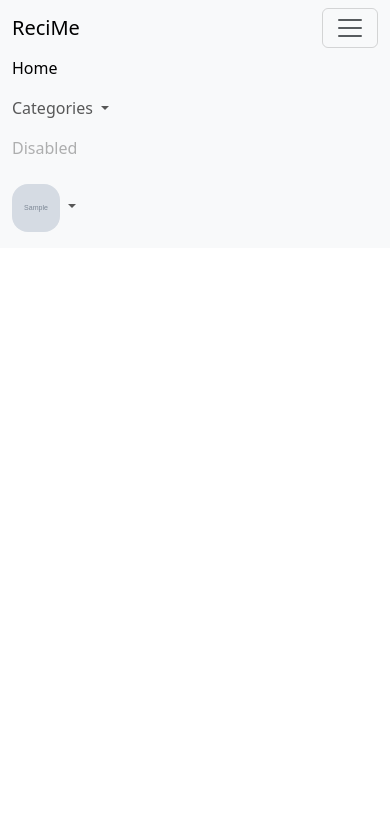
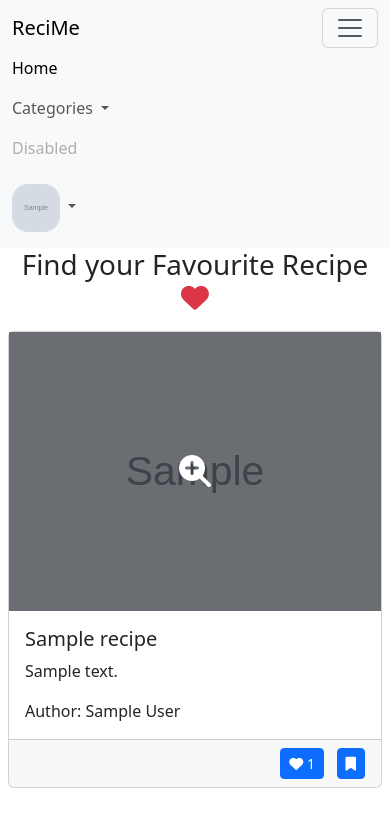
Before and after one commit to shaheem-pp/CSD4523-project, a Django app: page / in a window 390 px wide, after a click that opens the changed part. Shown: the top 827 px of the page. Run offline with Django 5.2, Linux system fonts and the light colour scheme; a user stored in the database is signed in; tables that the repository leaves empty hold one stand-in row (values such as "Sample post"); grey boxes marked "Sample" are stand-in pictures; some libraries are stand-ins or nearby versions.

Commit message:
button toggle | 403 eerror to fix

```diff
--- a/appRecipe/views.py
+++ b/appRecipe/views.py
@@ -1,12 +1,32 @@
 from django.shortcuts import render
-
-from appRecipe.models import Category
+from django.db.models import Count
+from appRecipe.models import Category, Recipe
+from appUser.models import Like, Bookmark
+from django.contrib.auth.decorators import login_required
 
 
 # Create your views here.
-
-
 def home(request):
     categories = Category.objects.filter(is_deleted=False)
-    context = {"title": "Recime | The Recipe App", "categories": categories}
+    recipes = Recipe.objects.filter(is_deleted=False).annotate(like_count=Count("like"))
+    if request.user.is_authenticated:
+        liked_recipes = Like.objects.filter(user=request.user).values_list(
+            "recipe", flat=True
+        )
+        bookmarked_recipes = Bookmark.objects.filter(user=request.user).values_list(
+            "recipe", flat=True
+        )
+        for recipe in recipes:
+            recipe.is_liked = recipe.id in liked_recipes
+            recipe.is_bookmarked = recipe.id in bookmarked_recipes
+    else:
+        for recipe in recipes:
+            recipe.is_liked = False
+            recipe.is_bookmarked = False
+
+    context = {
+        "title": "Recime | The Recipe App",
+        "categories": categories,
+        "recipes": recipes,
+    }
     return render(request, "appRecipe/home.html", context=context)
--- a/appUser/urls.py
+++ b/appUser/urls.py
@@ -1,7 +1,8 @@
 from django.urls import path
 
-from appUser.views import home
+from appUser import views
 
 urlpatterns = [
-    path("", home, name="home"),
+    path("/toggle_like/", views.toggle_like, name="toggle_like"),
+    path("/toggle_bookmark/", views.toggle_bookmark, name="toggle_bookmark"),
 ]
--- a/assets/css/custom.css
+++ b/assets/css/custom.css
@@ -4,3 +4,21 @@
     left: 50%;
     transform: translate(-50%, -50%);
 }
+
+.two-lines {
+    display: -webkit-box;
+    -webkit-line-clamp: 2;
+    -webkit-box-orient: vertical;
+    overflow: hidden;
+    text-overflow: ellipsis;
+    text-align: justify;
+}
+
+.three-lines {
+    display: -webkit-box;
+    -webkit-line-clamp: 3;
+    -webkit-box-orient: vertical;
+    overflow: hidden;
+    text-overflow: ellipsis;
+    text-align: justify;
+}
--- a/templates/appRecipe/home.html
+++ b/templates/appRecipe/home.html
@@ -2,12 +2,158 @@
 {% load static %}
 
 {% block style %}
+	<style>
+        .image-container {
+            position: relative;
+            display: inline-block;
+        }
 
+        .card-img-top {
+            width: 100%;
+            transition: transform 0.3s ease; /* For scaling effect */
+        }
+
+        .overlay {
+            position: absolute;
+            top: 0;
+            left: 0;
+            width: 100%;
+            height: 100%;
+            background-color: rgba(0, 0, 0, 0.5); /* Transparent black overlay */
+            display: flex;
+            justify-content: center;
+            align-items: center;
+            opacity: 1; /* Overlay is visible by default */
+            transition: opacity 0.3s ease; /* For fading effect */
+        }
+
+        .overlay i {
+            color: white; /* Icon color */
+            font-size: 2rem; /* Icon size */
+            transition: opacity 0.3s ease;
+        }
+
+        .image-container:hover .card-img-top {
+            transform: scale(1.02); /* Image scales up */
+        }
+
+        .image-container:hover .overlay {
+            opacity: 0; /* Overlay disappears on hover */
+        }
+	</style>
 {% endblock style %}
 
 
+{% block content %}
+	<div class="container">
+		<h1 class="display-6 text-center">Find your Favourite Recipe<span class="text-danger"><i
+				class="fa-solid fa-heart"></i></span></h1>
+		<div class="row">
+			{% for recipe in recipes %}
+				<div class="col col-md-3 p-2">
+					<div class="card">
+						<a href="#">
+							<div class="image-container">
+								<img src="{{ recipe.image.url }}" class="card-img-top" alt="recipe_image">
+								<div class="overlay">
+									<i class="fas fa-search-plus"></i> <!-- FontAwesome icon -->
+								</div>
+							</div>
+						</a>
+						<div class="card-body">
+							<h5 class="card-title">{{ recipe.name }}</h5>
+							<p class="card-text three-lines">{{ recipe.about }}</p>
+							<p class="card-text">Author: {{ recipe.author }}</p>
+						</div>
+						<div class="card-footer text-end">
+							<div>
+								{% if user.is_authenticated %}
+									{% if recipe.is_liked %}
+										<a
+												href="javascript:void(0);" class="btn btn-sm btn-primary like-btn"
+												data-recipe-id="{{ recipe.id }}">
+											<i class="fa-solid fa-heart"></i> {{ recipe.like_count }}
+										</a>
+									{% else %}
+										<a
+												href="javascript:void(0);"
+												class="btn btn-sm btn-outline-primary like-btn"
+												data-recipe-id="{{ recipe.id }}">
+											<i class="fa-regular fa-heart"></i> {{ recipe.like_count }}
+										</a>
+									{% endif %}
+									&nbsp;
+									{% if recipe.is_bookmarked %}
+										<a
+												href="javascript:void(0);" class="btn btn-sm btn-primary bookmark-btn"
+												data-recipe-id="{{ recipe.id }}">
+											<i class="fa-solid fa-bookmark"></i>
+										</a>
+									{% else %}
+										<a
+												href="javascript:void(0);"
+												class="btn btn-sm btn-outline-primary bookmark-btn"
+												data-recipe-id="{{ recipe.id }}">
+											<i class="fa-regular fa-bookmark"></i>
+										</a>
+									{% endif %}
+								{% else %}
+									<i class="fa-regular fa-heart"></i> {{ recipe.like_count }}
+								{% endif %}
 
-{% block content %}
+							</div>
+						</div>
+					</div>
+				</div>
+			{% endfor %}
+		</div>
+	</div>
+{% endblock content %}
 
+{% block script %}
+	<script>
+        $(document).ready(function () {
+            // Like button click event
+            $('.like-btn').click(function () {
+                console.log(".like-btn called");
+                var recipeId = $(this).data('recipe-id');
+                var likeButton = $(this);
 
-{% endblock content %}
+                $.ajax({
+                    url: '/user/toggle_like/',
+                    type: 'POST',
+                    data: {
+                        'recipe_id': recipeId,
+                        'csrfmiddlewaretoken': $('input[name="csrfmiddlewaretoken"]').val()
+                    },
+                    success: function (response) {
+                        // Toggle the like icon and update the like count
+                        likeButton.find('i').toggleClass('fa-solid fa-heart fa-regular fa-heart');
+                        likeButton.html('<i class="fa' + (response.liked ? ' solid' : ' regular') + ' fa-heart"></i> ' + response.like_count);
+                    }
+                });
+            });
+
+            // Bookmark button click event
+            $('.bookmark-btn').click(function () {
+                console.log(".bookmark-btn called");
+                var recipeId = $(this).data('recipe-id');
+                var bookmarkButton = $(this);
+
+                $.ajax({
+                    url: '/user/toggle_bookmark/',
+                    type: 'POST',
+                    data: {
+                        'recipe_id': recipeId,
+                        'csrfmiddlewaretoken': $('input[name="csrfmiddlewaretoken"]').val()
+                    },
+                    success: function (response) {
+                        // Toggle the bookmark icon
+                        bookmarkButton.find('i').toggleClass('fa-solid fa-bookmark fa-regular fa-bookmark');
+                    }
+                });
+            });
+        });
+
+	</script>
+{% endblock script %}
--- a/templates/base.html
+++ b/templates/base.html
@@ -71,7 +71,12 @@
 					</a>
 					<ul class="dropdown-menu dropdown-menu-end" style="max-width: 100vw; overflow-x: hidden;">
 						{% if user.is_authenticated %}
-							<li><a class="dropdown-item"><i class="fa-solid fa-gear"></i> Settings</a></li>
+							<li><a class="dropdown-item" href="/auth/signout/"><i class="fa-solid fa-gear"></i> Settings</a>
+							</li>
+							{% if user.user_type == 1 %}
+								<li><a class="dropdown-item" href="/admin/"><i class="fa-solid fa-user-tie"></i>
+									Admin</a></li>
+							{% endif %}
 							<li>
 								<hr class="dropdown-divider">
 							</li>
@@ -96,6 +101,8 @@
 <script src="https://kit.fontawesome.com/33fa90f288.js" crossorigin="anonymous"></script>
 <script src="{% static 'js/custom.js' %}"></script>
 
+{% block script %}{% endblock script %}
+
 <!-- endbuild -->
 
 </body>
```
Also changed, not shown: appUser/views.py (+39 -4 lines).
